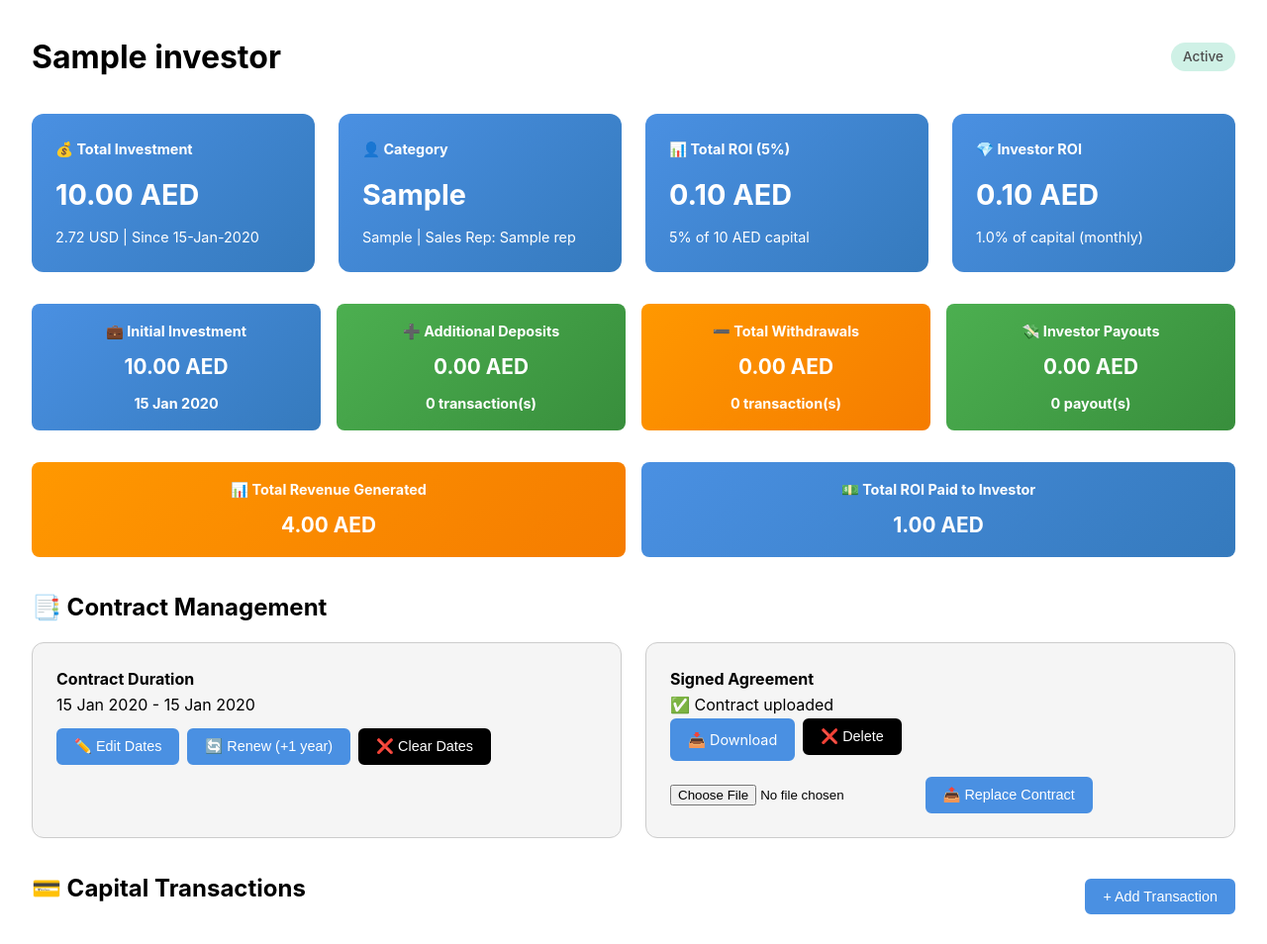
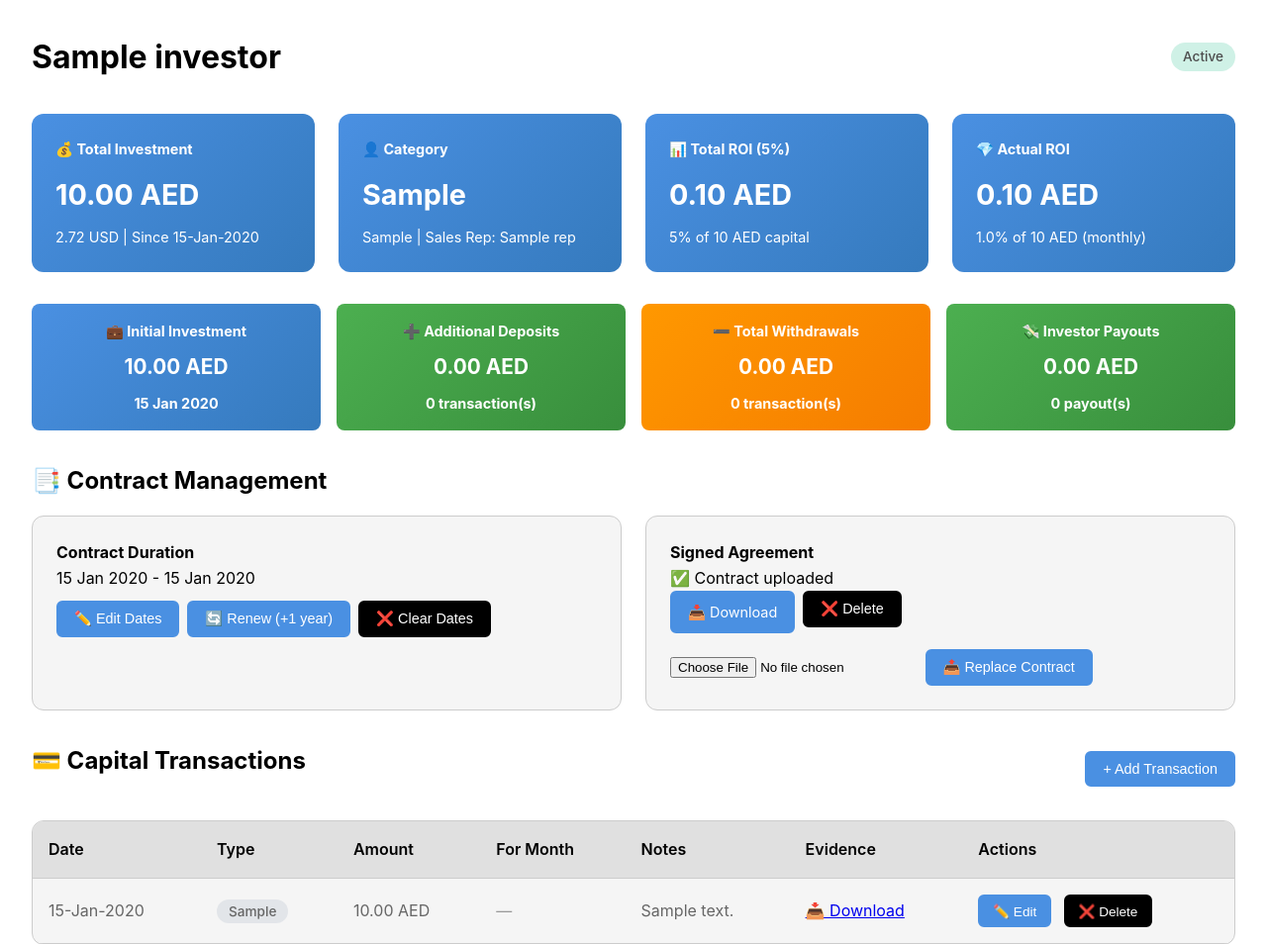
Before and after one commit to fastwheelcom-collab/topgee-investment-system, a Flask app: page /investor/1 in a window 1280 px wide. Shown: the part 176-1130 px from the top of the page at 99% size. Run offline with Flask 3, Linux system fonts and the light colour scheme; the visitor is signed in with stand-in values (Sample User, id 1); tables that the repository leaves empty hold one stand-in row (values such as "Sample post").

Commit message:
remove Total Revenue Generated and Total ROI Paid cards from investor detail

```diff
--- a/templates/investor_detail.html
+++ b/templates/investor_detail.html
@@ -53,9 +53,9 @@
             </div>
 
             <div class="detail-card stat-card-blue">
-                <h3>💎 Investor ROI</h3>
+                <h3>💎 Actual ROI</h3>
                 <p class="large-number">{{ '{:,.2f}'.format(investor.monthly_investor_roi) }} AED</p>
-                <p class="sub-text">{{ investor.investor_roi_percent }}% of capital (monthly)</p>
+                <p class="sub-text">{{ investor.investor_roi_percent }}% of {{ '{:,.0f}'.format(investor.total_capital) }} AED (monthly)</p>
             </div>
 
 
@@ -94,18 +94,7 @@
 
         </div>
 
-        <!-- ROI Summary -->
-        <div class="summary-grid">
-            <div class="summary-card stat-card-orange">
-                <h4>📊 Total Revenue Generated</h4>
-                <p>{{ '{:,.2f}'.format(total_revenue) }} AED</p>
-            </div>
-            <div class="summary-card stat-card-blue">
-                <h4>💵 Total ROI Paid to Investor</h4>
-                <p><strong>{{ '{:,.2f}'.format(total_investor_roi) }} AED</strong></p>
-            </div>
 
-        </div>
 
         <!-- Contract Management Section -->
         {% if is_admin %}
```
